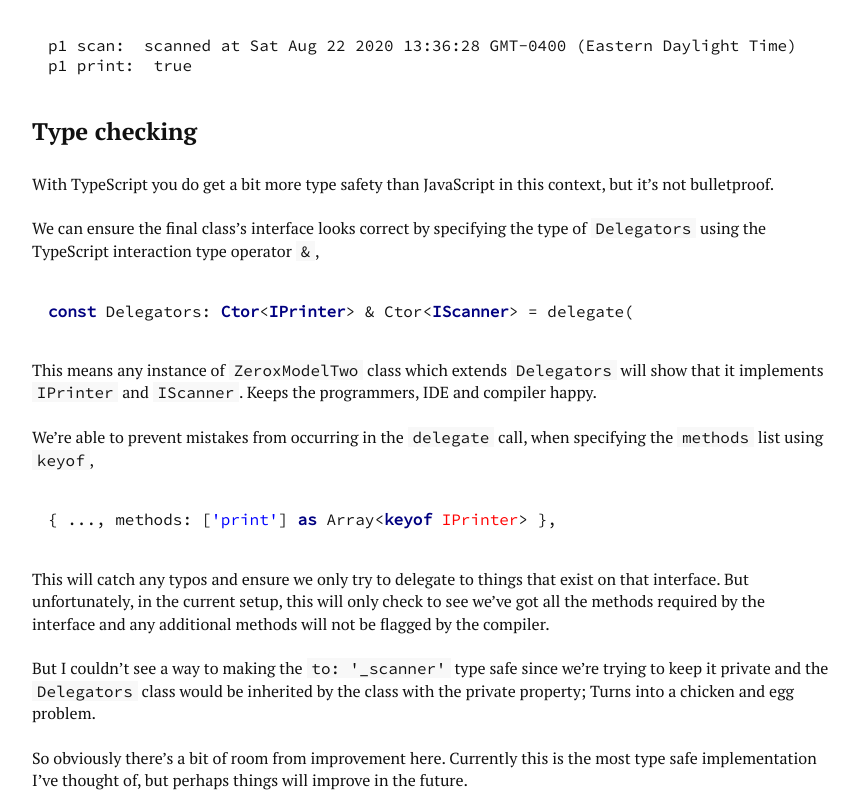
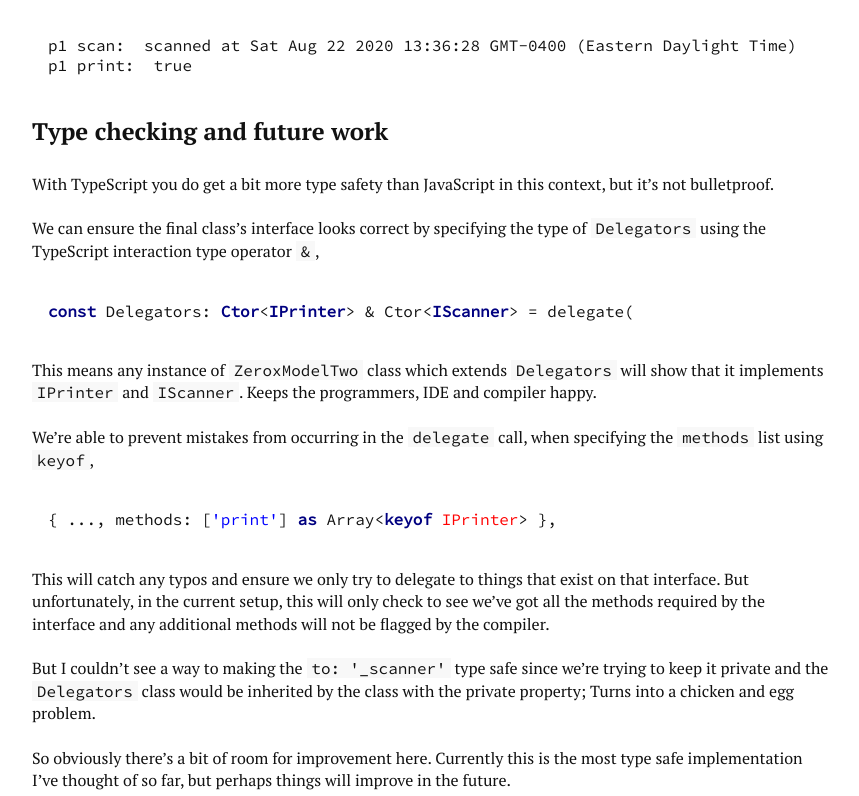
Before and after one commit to francium/francium.github.io, a plain HTML site: page blog/2020-08-22-making-delegation-easier-in-javascript/index.html in a window 1280 px wide. Shown: the part 2488-3284 px from the top of the page, without its empty margins (208-1067 px from the left). Drawn offline with Linux system fonts and the light colour scheme.

Commit message:
Rebuilding site

```diff
--- a/blog/2020-08-22-making-delegation-easier-in-javascript/index.html
+++ b/blog/2020-08-22-making-delegation-easier-in-javascript/index.html
@@ -165,7 +165,7 @@ console.log(<span style="color:#00f">&#39;p2 print: &#39;</span>, p2.print(<span
 </code></pre></div><p>This too outputs the same stuff as first version,</p>
 <pre><code>p1 scan:  scanned at Sat Aug 22 2020 13:36:28 GMT-0400 (Eastern Daylight Time)
 p1 print:  true
-</code></pre><h2 id="type-checking">Type checking</h2>
+</code></pre><h2 id="type-checking-and-future-work">Type checking and future work</h2>
 <p>With TypeScript you do get a bit more type safety than JavaScript in this
 context, but it&rsquo;s not bulletproof.</p>
 <p>We can ensure the final class&rsquo;s interface looks correct by specifying the type
@@ -184,9 +184,9 @@ additional methods will not be flagged by the compiler.</p>
 <p>But I couldn&rsquo;t see a way to making the <code>to: '_scanner'</code> type safe since
 we&rsquo;re trying to keep it private and the <code>Delegators</code> class would be inherited by
 the class with the private property; Turns into a chicken and egg problem.</p>
-<p>So obviously there&rsquo;s a bit of room from improvement here. Currently this is the
-most type safe implementation I&rsquo;ve thought of, but perhaps things will improve
-in the future.</p>
+<p>So obviously there&rsquo;s a bit of room for improvement here. Currently this is the
+most type safe implementation I&rsquo;ve thought of so far, but perhaps things will
+improve in the future.</p>
 <h2 id="delegation-of-properties">Delegation of properties?</h2>
 <p>Delegating properties is certainly doable, using a <a href="https://developer.mozilla.org/en-US/docs/Web/JavaScript/Reference/Global_Objects/Proxy">Proxy</a> would help a
 lot, but without it things get a bit tricker. I wanted to achieve the method
@@ -210,7 +210,7 @@ the reader.</p>
     <li><a href="#manually-setting-up-delegation">Manually setting up delegation</a></li>
     <li><a href="#delegation-helper-applying-some-metaprogramming-to-remove-the-boilerplate">Delegation helper: applying some metaprogramming to remove the boilerplate</a></li>
     <li><a href="#easy-delegation">Easy delegation</a></li>
-    <li><a href="#type-checking">Type checking</a></li>
+    <li><a href="#type-checking-and-future-work">Type checking and future work</a></li>
     <li><a href="#delegation-of-properties">Delegation of properties?</a></li>
     <li><a href="#see-also">See also</a></li>
   </ul>
```
